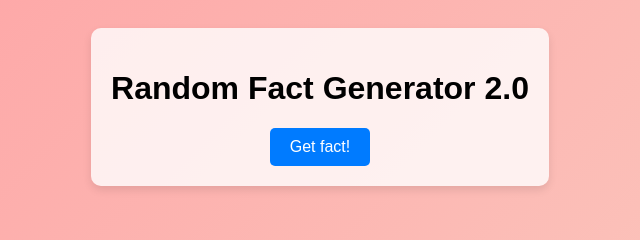
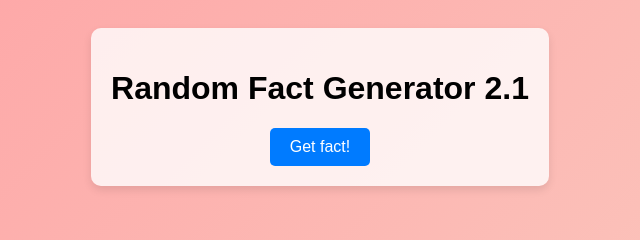
Before and after one commit to JohanW30/demo01, a plain HTML site: page frontend/index.html in a window 1280 px wide. Shown: the part 263-503 px from the top of the page, 320-960 px from the left. Drawn offline with Linux system fonts and the light colour scheme.

Commit message:
ny version

```diff
--- a/frontend/index.html
+++ b/frontend/index.html
@@ -57,7 +57,7 @@
 </head>
 <body>
     <div class="container">
-        <h1>Random Fact Generator 2.0</h1>
+        <h1>Random Fact Generator 2.1</h1>
         <button id="generate-btn" onclick="getFact()">Get fact!</button>
     </div>
     <div style="clear: both;"></div>
```
